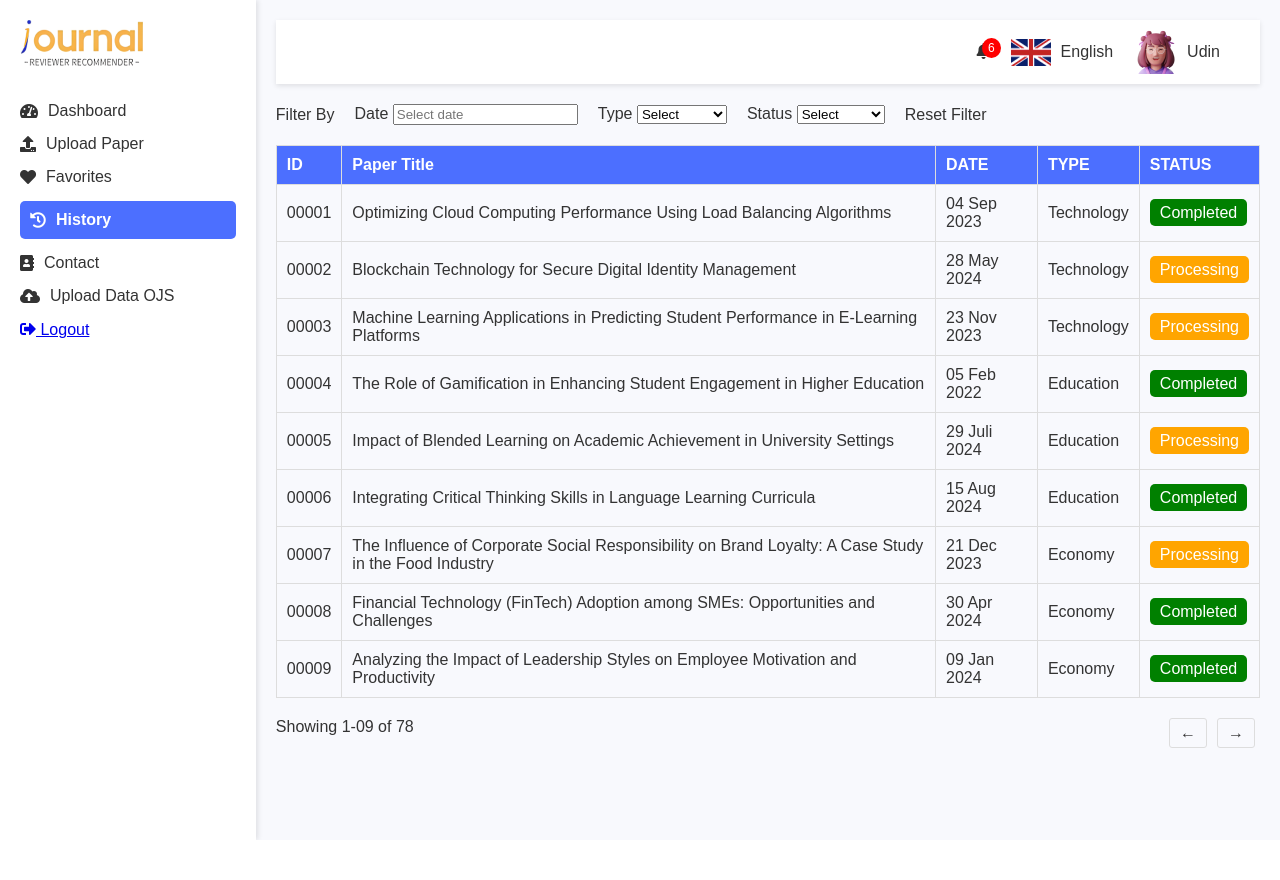
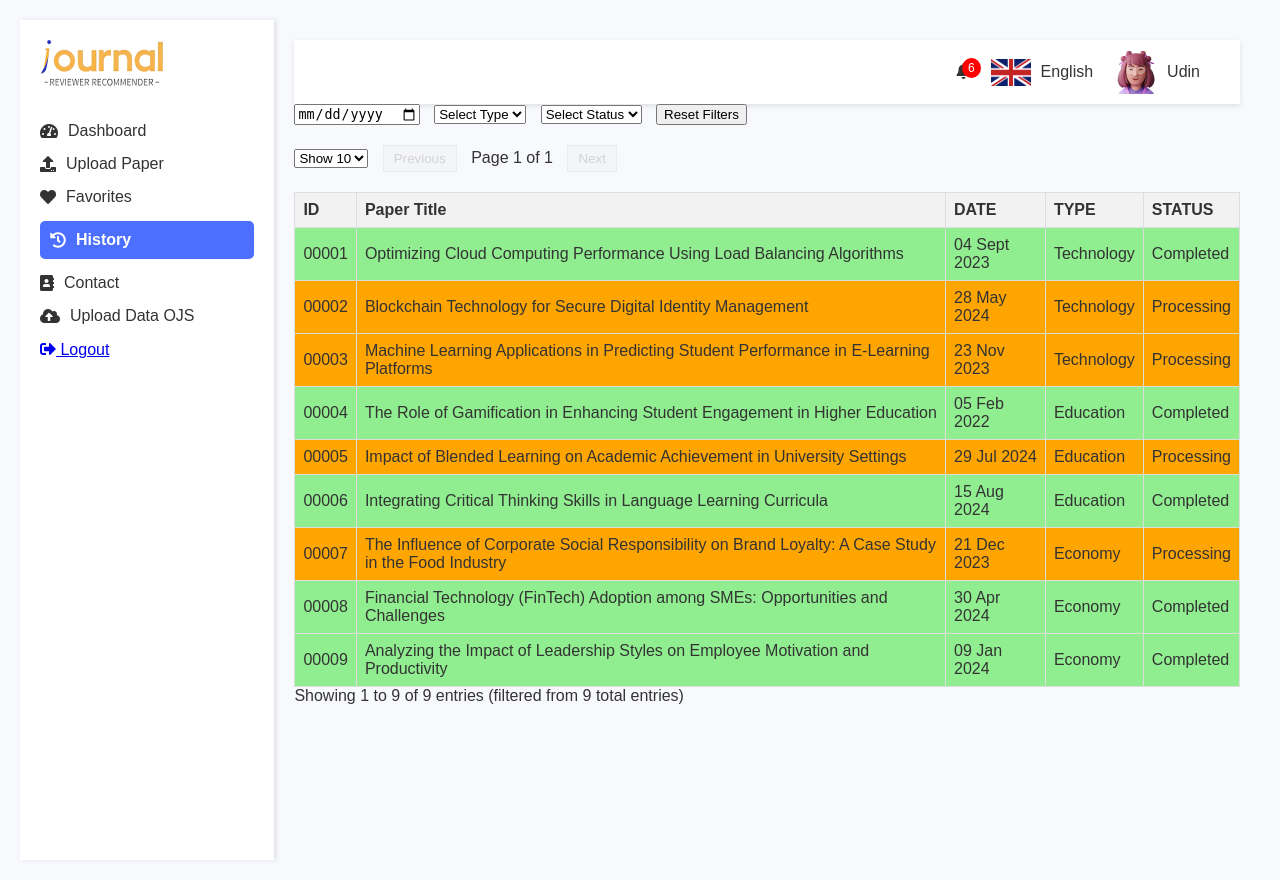
Before and after one commit to AgileRE-2024/Reviewer-Database-Journal, a Django app: page /history/ in a window 1280 px wide. Before the commit the page ends 840 px from the top, so only its background shows below. Run offline with Django 5.2, Linux system fonts and the light colour scheme.

Commit message:
Revisi halaman History, html, css, js

```diff
--- a/mysite/static/css/history.css
+++ b/mysite/static/css/history.css
@@ -114,109 +114,42 @@ header .user-profile {
     margin-right: 10px; /* Jarak antara avatar dan teks */
 }
 
-.filter-bar {
-    display: flex;
-    align-items: center;
-    margin: 20px 0;
+body {
+    font-family: Arial, sans-serif;
+    margin: 0;
+    padding: 20px;
 }
-
-.filter-item {
-    margin-right: 20px;
+.filter-container, .pagination-container {
+    margin-bottom: 20px;
 }
-
-.date-picker {
-    display: inline-block;
-    position: relative;
+.filter-container > *, .pagination-container > * {
+    margin-right: 10px;
 }
-
-.calendar {
-    display: none; /* Tersembunyi secara default */
-    position: absolute;
-    top: 100%; /* Sesuaikan posisinya */
-    left: 0;
-    background-color: white;
-    border: 1px solid #ddd;
-    border-radius: 3px;
-    padding: 10px;
-    box-shadow: 0 2px 5px rgba(0, 0, 0, 0.1);
-    z-index: 1000;
-}
-
-.calendar-header {
-    display: flex;
-    justify-content: space-between;
-    align-items: center;
-}
-
-.calendar-body {
-    display: grid;
-    grid-template-columns: repeat(7, 1fr);
-    gap: 5px;
-    margin-top: 10px;
-}
-
-.calendar-body div {
-    text-align: center;
-    padding: 8px;
-    cursor: pointer;
-}
-
-.calendar-body div:hover {
-    background-color: var(--primary-color);
-    color: white;
-}
-
 table {
     width: 100%;
     border-collapse: collapse;
-    margin-top: 20px;
 }
-
 th, td {
-    padding: 10px;
     border: 1px solid #ddd;
+    padding: 8px;
     text-align: left;
 }
-
 th {
-    background-color: var(--primary-color);
-    color: white;
+    background-color: #f2f2f2;
 }
-
-.status {
+.completed {
+    background-color: #90EE90;
+}
+.processing {
+    background-color: #FFA500;
+}
+.pagination-button {
     padding: 5px 10px;
-    border-radius: 5px;
+    background-color: #f2f2f2;
+    border: 1px solid #ddd;
+    cursor: pointer;
 }
-
-.status.completed {
-    background-color: green;
-    color: white;
+.pagination-button:disabled {
+    opacity: 0.5;
+    cursor: not-allowed;
 }
-
-.status.processing {
-    background-color: orange;
-    color: white;
-}
-
-.pagination {
-    display: flex;
-    justify-content: space-between;
-    margin-top: 20px;
-}
-
-.pagination-buttons {
-    display: flex;
-}
-
-.pagination-button {
-    cursor: pointer;
-    padding: 5px 10px;
-    border: 1px solid #ddd;
-    margin: 0 5px;
-    border-radius: 3px;
-}
-
-.pagination-button:hover {
-    background-color: var(--primary-color);
-    color: white;
-}
--- a/mysite/static/js/history.js
+++ b/mysite/static/js/history.js
@@ -1,92 +1,86 @@
-document.addEventListener("DOMContentLoaded", function () {
-    // Fungsionalitas kalender
-    let currentDate = new Date();
-    let currentMonth = currentDate.getMonth();
-    let currentYear = currentDate.getFullYear();
+const data = [
+    { id: '00001', paperTitle: 'Optimizing Cloud Computing Performance Using Load Balancing Algorithms', date: '2023-09-04', type: 'Technology', status: 'Completed' },
+    { id: '00002', paperTitle: 'Blockchain Technology for Secure Digital Identity Management', date: '2024-05-28', type: 'Technology', status: 'Processing' },
+    { id: '00003', paperTitle: 'Machine Learning Applications in Predicting Student Performance in E-Learning Platforms', date: '2023-11-23', type: 'Technology', status: 'Processing' },
+    { id: '00004', paperTitle: 'The Role of Gamification in Enhancing Student Engagement in Higher Education', date: '2022-02-05', type: 'Education', status: 'Completed' },
+    { id: '00005', paperTitle: 'Impact of Blended Learning on Academic Achievement in University Settings', date: '2024-07-29', type: 'Education', status: 'Processing' },
+    { id: '00006', paperTitle: 'Integrating Critical Thinking Skills in Language Learning Curricula', date: '2024-08-15', type: 'Education', status: 'Completed' },
+    { id: '00007', paperTitle: 'The Influence of Corporate Social Responsibility on Brand Loyalty: A Case Study in the Food Industry', date: '2023-12-21', type: 'Economy', status: 'Processing' },
+    { id: '00008', paperTitle: 'Financial Technology (FinTech) Adoption among SMEs: Opportunities and Challenges', date: '2024-04-30', type: 'Economy', status: 'Completed' },
+    { id: '00009', paperTitle: 'Analyzing the Impact of Leadership Styles on Employee Motivation and Productivity', date: '2024-01-09', type: 'Economy', status: 'Completed' },
+    // Add more entries to test pagination...
+];
 
-    function populateCalendar(month, year) {
-        const calendarDays = document.getElementById('calendarDays');
-        const currentMonthElement = document.getElementById('currentMonth');
+const dateFilter = document.getElementById('dateFilter');
+const typeFilter = document.getElementById('typeFilter');
+const statusFilter = document.getElementById('statusFilter');
+const entriesPerPage = document.getElementById('entriesPerPage');
+const tableBody = document.querySelector('#paperTable tbody');
+const tableInfo = document.getElementById('tableInfo');
+const pageInfo = document.getElementById('pageInfo');
+const prevPageBtn = document.getElementById('prevPage');
+const nextPageBtn = document.getElementById('nextPage');
 
-        currentMonthElement.textContent = `${currentDate.toLocaleString('default', { month: 'long' })} ${year}`;
-        calendarDays.innerHTML = ''; // Kosongkan isi sebelumnya
+let currentPage = 1;
+let filteredData = [];
 
-        const firstDay = new Date(year, month, 1).getDay();
-        const lastDate = new Date(year, month + 1, 0).getDate();
+function formatDate(dateString) {
+    const date = new Date(dateString);
+    const options = { day: '2-digit', month: 'short', year: 'numeric' };
+    return date.toLocaleDateString('en-GB', options);
+}
 
-        // Tambahkan hari kosong untuk menggeser tanggal ke kanan
-        for (let i = 0; i < firstDay; i++) {
-            const emptyCell = document.createElement('div');
-            calendarDays.appendChild(emptyCell);
-        }
+function updateTable() {
+    filteredData = data.filter(item => {
+        return (!dateFilter.value || item.date === dateFilter.value) &&
+               (!typeFilter.value || item.type === typeFilter.value) &&
+               (!statusFilter.value || item.status === statusFilter.value);
+    });
 
-        // Tambahkan tanggal
-        for (let date = 1; date <= lastDate; date++) {
-            const dayCell = document.createElement('div');
-            dayCell.textContent = date;
-            dayCell.addEventListener('click', function() {
-                document.querySelector('.date-input').value = `${date} ${currentDate.toLocaleString('default', { month: 'long' })} ${year}`;
-                document.querySelector('.calendar').style.display = 'none'; // Menyembunyikan kalender setelah memilih tanggal
-            });
-            calendarDays.appendChild(dayCell);
-        }
+    const pageSize = parseInt(entriesPerPage.value);
+    const totalPages = Math.ceil(filteredData.length / pageSize);
+
+    if (currentPage > totalPages) {
+        currentPage = totalPages || 1;
     }
 
-    populateCalendar(currentMonth, currentYear);
+    const start = (currentPage - 1) * pageSize;
+    const end = start + pageSize;
+    const paginatedData = filteredData.slice(start, end);
 
-    document.getElementById('prevMonth').addEventListener('click', function() {
-        currentMonth--;
-        if (currentMonth < 0) {
-            currentMonth = 11;
-            currentYear--;
-        }
-        populateCalendar(currentMonth, currentYear);
-    });
+    tableBody.innerHTML = paginatedData.map(item => `
+        <tr class="${item.status.toLowerCase()}">
+            <td>${item.id}</td>
+            <td>${item.paperTitle}</td>
+            <td>${formatDate(item.date)}</td>
+            <td>${item.type}</td>
+            <td>${item.status}</td>
+        </tr>
+    `).join('');
 
-    document.getElementById('nextMonth').addEventListener('click', function() {
-        currentMonth++;
-        if (currentMonth > 11) {
-            currentMonth = 0;
-            currentYear++;
-        }
-        populateCalendar(currentMonth, currentYear);
-    });
+    tableInfo.textContent = `Showing ${start + 1} to ${Math.min(end, filteredData.length)} of ${filteredData.length} entries (filtered from ${data.length} total entries)`;
+    pageInfo.textContent = `Page ${currentPage} of ${totalPages}`;
 
-    document.querySelector('.date-input').addEventListener('click', function() {
-        const calendar = document.querySelector('.calendar');
-        calendar.style.display = calendar.style.display === 'none' ? 'block' : 'none';
-    });
+    prevPageBtn.disabled = currentPage === 1;
+    nextPageBtn.disabled = currentPage === totalPages;
+}
 
-    // Fungsionalitas status
-    const statusElements = document.querySelectorAll(".status");
+function resetFilters() {
+    dateFilter.value = '';
+    typeFilter.value = '';
+    statusFilter.value = '';
+    currentPage = 1;
+    updateTable();
+}
 
-    statusElements.forEach(status => {
-        status.addEventListener("click", function () {
-            const currentStatus = this.textContent.trim();
-            // Hanya mengizinkan dua pilihan: "Completed" atau "Processing"
-            const newStatus = currentStatus === "Completed" ? "Processing" : "Completed";
+function changePage(direction) {
+    currentPage += direction;
+    updateTable();
+}
 
-            this.textContent = newStatus;
-            // Update class berdasarkan status baru
-            this.className = "status " + (newStatus.toLowerCase() === "completed" ? "completed" : "processing");
-        });
-    });
+dateFilter.addEventListener('change', () => { currentPage = 1; updateTable(); });
+typeFilter.addEventListener('change', () => { currentPage = 1; updateTable(); });
+statusFilter.addEventListener('change', () => { currentPage = 1; updateTable(); });
+entriesPerPage.addEventListener('change', () => { currentPage = 1; updateTable(); });
 
-    // Fungsionalitas filter status
-    document.getElementById("statusFilter").addEventListener("change", function() {
-        const selectedStatus = this.value;
-        const rows = document.querySelectorAll("tbody tr"); // Ganti dengan selector yang sesuai untuk tabel Anda
-
-        rows.forEach(row => {
-            const statusCell = row.querySelector(".status");
-            const statusText = statusCell.textContent.trim();
-
-            // Tampilkan atau sembunyikan baris berdasarkan status yang dipilih
-            if (selectedStatus === "" || statusText === selectedStatus) {
-                row.style.display = ""; // Tampilkan baris
-            } else {
-                row.style.display = "none"; // Sembunyikan baris
-            }
-        });
-    });
-});
+updateTable();
--- a/mysite/template/history.html
+++ b/mysite/template/history.html
@@ -44,46 +44,35 @@
                     <span>Udin</span>
                 </div>
             </header>
-            <div class="filter-bar">
-                <div class="filter-item">
-                    <span>Filter By</span>
-                </div>
-                <div class="filter-item">
-                    <span>Date</span>
-                    <div class="date-picker">
-                        <input type="text" class="date-input" placeholder="Select date" readonly>
-                        <div class="calendar">
-                            <div class="calendar-header">
-                                <button id="prevMonth">&lt;</button>
-                                <span id="currentMonth"></span>
-                                <button id="nextMonth">&gt;</button>
-                            </div>
-                            <div class="calendar-body" id="calendarDays"></div>
-                        </div>
-                    </div>
-                </div>
-                <div class="filter-item">
-                    <span>Type</span>
-                    <select>
-                        <option>Select</option>
-                        <option>Technology</option>
-                        <option>Education</option>
-                        <option>Economy</option>
+        </head>
+        <body>
+            <div class="filter-container">
+                <input type="date" id="dateFilter">
+                <select id="typeFilter">
+                    <option value="">Select Type</option>
+                    <option value="Technology">Technology</option>
+                    <option value="Education">Education</option>
+                    <option value="Economy">Economy</option>
                 </select>
-                </div>
-                <div class="filter-item">
-                    <span>Status</span>
-                    <select id="statusFilter" onchange="filterByStatus()">
-                        <option value="">Select</option>
+                <select id="statusFilter">
+                    <option value="">Select Status</option>
                     <option value="Completed">Completed</option>
                     <option value="Processing">Processing</option>
                 </select>
+                <button onclick="resetFilters()">Reset Filters</button>
             </div>
-                <div class="filter-item reset-filter">
-                    <span>Reset Filter</span>
+            <div class="pagination-container">
+                <select id="entriesPerPage">
+                    <option value="5">Show 5</option>
+                    <option value="10" selected>Show 10</option>
+                    <option value="25">Show 25</option>
+                    <option value="50">Show 50</option>
+                </select>
+                <button id="prevPage" class="pagination-button" onclick="changePage(-1)">Previous</button>
+                <span id="pageInfo"></span>
+                <button id="nextPage" class="pagination-button" onclick="changePage(1)">Next</button>
             </div>
-            </div>
-            <table>
+            <table id="paperTable">
                 <thead>
                     <tr>
                         <th>ID</th>
@@ -93,78 +82,10 @@
                         <th>STATUS</th>
                     </tr>
                 </thead>
-                <tbody>
-                    <tr>
-                        <td>00001</td>
-                        <td>Optimizing Cloud Computing Performance Using Load Balancing Algorithms</td>
-                        <td>04 Sep 2023</td>
-                        <td>Technology</td>
-                        <td><span class="status completed">Completed</span></td>
-                    </tr>
-                    <tr>
-                        <td>00002</td>
-                        <td>Blockchain Technology for Secure Digital Identity Management</td>
-                        <td>28 May 2024</td>
-                        <td>Technology</td>
-                        <td><span class="status processing">Processing</span></td>
-                    </tr>
-                    <tr>
-                        <td>00003</td>
-                        <td>Machine Learning Applications in Predicting Student Performance in E-Learning Platforms</td>
-                        <td>23 Nov 2023</td>
-                        <td>Technology</td>
-                        <td><span class="status processing">Processing</span></td>
-                    </tr>
-                    <tr>
-                        <td>00004</td>
-                        <td>The Role of Gamification in Enhancing Student Engagement in Higher Education</td>
-                        <td>05 Feb 2022</td>
-                        <td>Education</td>
-                        <td><span class="status completed">Completed</span></td>
-                    </tr>
-                    <tr>
-                        <td>00005</td>
-                        <td>Impact of Blended Learning on Academic Achievement in University Settings</td>
-                        <td>29 Juli 2024</td>
-                        <td>Education</td>
-                        <td><span class="status processing">Processing</span></td>
-                    </tr>
-                    <tr>
-                        <td>00006</td>
-                        <td>Integrating Critical Thinking Skills in Language Learning Curricula</td>
-                        <td>15 Aug 2024</td>
-                        <td>Education</td>
-                        <td><span class="status completed">Completed</span></td>
-                    </tr>
-                    <tr>
-                        <td>00007</td>
-                        <td>The Influence of Corporate Social Responsibility on Brand Loyalty: A Case Study in the Food Industry</td>
-                        <td>21 Dec 2023</td>
-                        <td>Economy</td>
-                        <td><span class="status processing">Processing</span></td>
-                    </tr>
-                    <tr>
-                        <td>00008</td>
-                        <td>Financial Technology (FinTech) Adoption among SMEs: Opportunities and Challenges</td>
-                        <td>30 Apr 2024</td>
-                        <td>Economy</td>
-                        <td><span class="status completed">Completed</span></td>
-                    </tr>
-                    <tr>
-                        <td>00009</td>
-                        <td>Analyzing the Impact of Leadership Styles on Employee Motivation and Productivity</td>
-                        <td>09 Jan 2024</td>
-                        <td>Economy</td>
-                        <td><span class="status completed">Completed</span></td>
-                    </tr>
-                </tbody>
+                <tbody></tbody>
             </table>
-            <div class="pagination">
-                <span>Showing 1-09 of 78</span>
-                <div class="pagination-buttons">
-                    <span class="pagination-button">&#8592;</span>
-                    <span class="pagination-button">&#8594;</span>
-                </div>
+            <div id="tableInfo"></div>
+
         </div>
         </main>
     </div>
```
Lines whose indentation alone changed are shown as unchanged.
